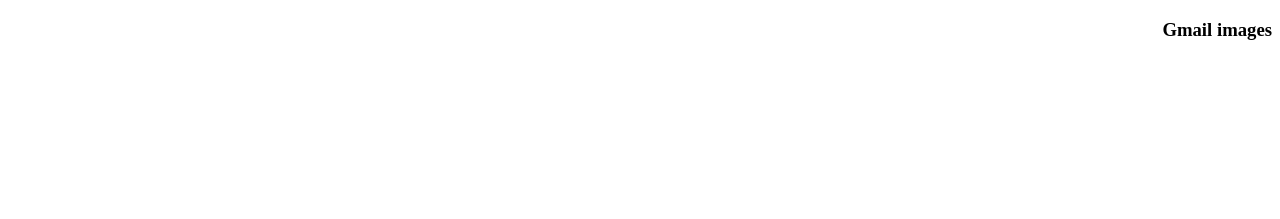
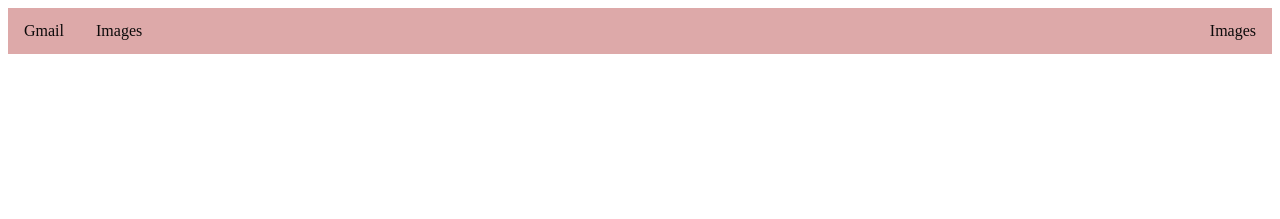
Before and after one commit to tufoinnkuo10/googlehome, a plain HTML site: page googleclone/index.html in a window 1280 px wide. Shown: the top 219 px of the page. Drawn offline with Linux system fonts and the light colour scheme.

Commit message:
modified the files and style

```diff
--- a/googleclone/index.html
+++ b/googleclone/index.html
@@ -4,8 +4,16 @@
 
   <head>
    <!-- head contents here -->
-   <h3>Gmail images</h3>
+   <ul>
+    <li><a href="#home">Gmail</a></li>
+    <li><a href="#news">Images</a></li>
+    <li style="float:right"><a class="active" href="#news">Images</a></li>
+
+  </ul>
+
   </head>
+
+
   <body>
       <header>
          <!-- header contents here -->
@@ -22,6 +30,7 @@
               <!-- form with search bar and buttons here -->
               <form action="#" method="get" name="searchForm">
                 <input id="searchBox" type="text" name="searchBox"><br>
+
                     <div id="googleSearch">
                 <input id="two" type="submit" value="Google Search">
 
--- a/googleclone/styles/styles.css
+++ b/googleclone/styles/styles.css
@@ -21,3 +21,25 @@ img, #searchBox {display: block;
     margin-right: auto;}
 
     img {margin-top: 200px}
+    li{
+        display: inline;
+    }
+    ul {
+        list-style-type: none;
+        margin: 0;
+        padding: 0;
+        overflow: hidden;
+        background-color: rgb(221, 169, 169);
+      }
+
+      li {
+        float: left;
+      }
+
+      li a {
+        display: block;
+        color: rgb(12, 10, 10);
+        text-align: center;
+        padding: 14px 16px;
+        text-decoration: none;
+      }
```
